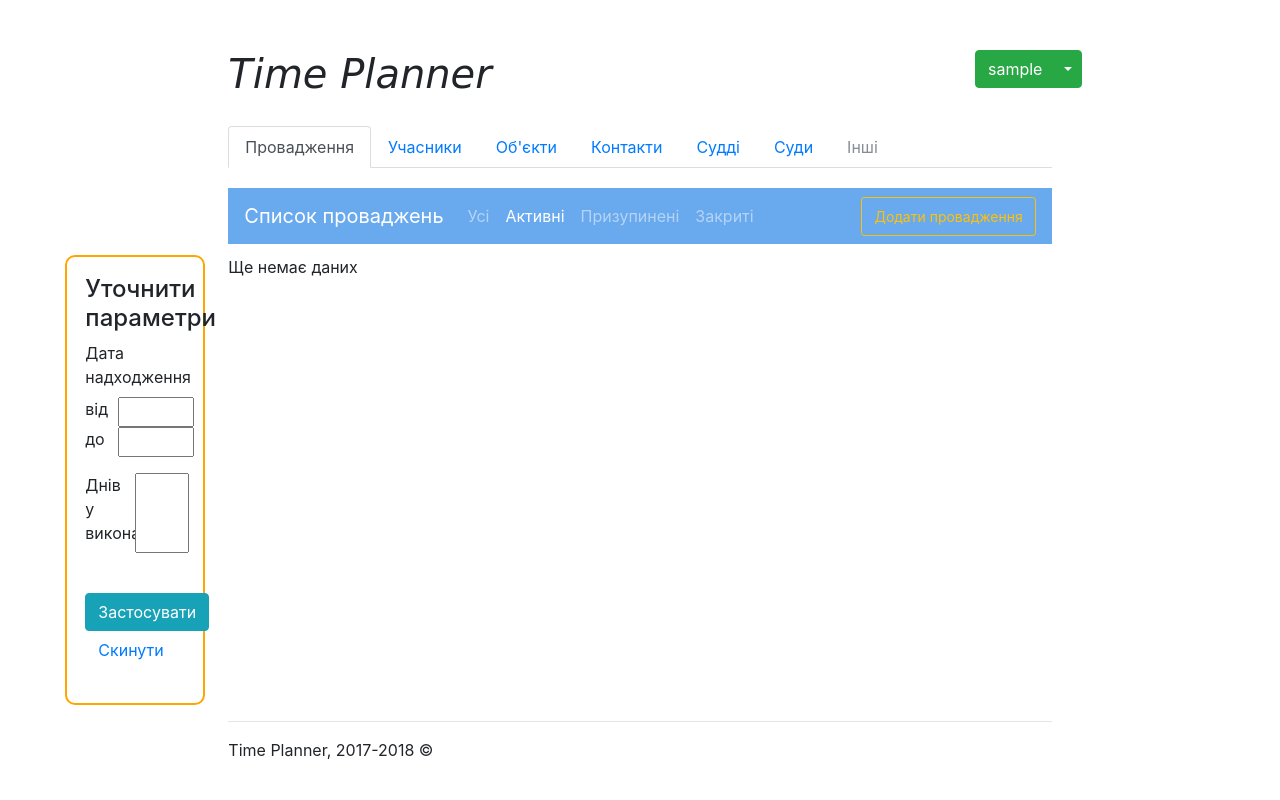
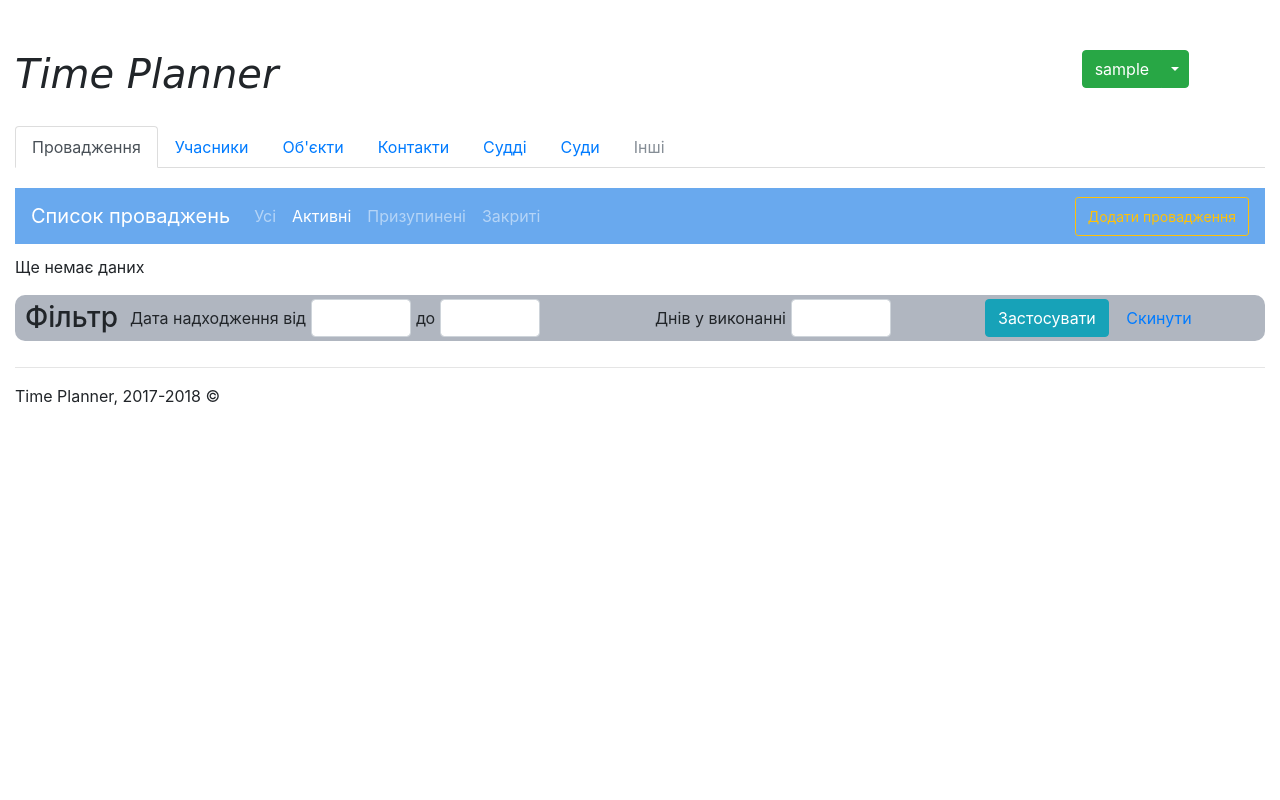
Before and after one commit to trivvet/timeplanner, a Django app: page /freports/ in a window 1280 px wide. Run offline with Django 3.2, Linux system fonts and the light colour scheme; the visitor is signed in with stand-in values (Sample User, id 1); data that the repository does not hold is empty; some libraries are stand-ins or nearby versions.

Commit message:
Stage 8 End Task 2

```diff
--- a/freports/static/main.css
+++ b/freports/static/main.css
@@ -71,6 +71,12 @@
 }
 
 /* main page */
+@media (min-width: 1200px) {
+  .container{
+    max-width: 1600px;
+  }
+}
+
 #main-header {
   margin-top:50px;
   margin-bottom: 20px;
@@ -129,22 +135,16 @@ tbody>td {
 }
 
 .filter {
-  border: 2px solid orange;
   border-radius: 10px;
-  margin-left: 50px;
-  height: 100%;
-  max-height: 500px;
-  padding: 10%;
-  min-width: 140px;
+  margin-bottom: 10px;
+  padding: 0 10px;
+  background: #b0b6c0;
 }
 
 .input-date {
   margin-right: 5px;
   margin-left: 5px;
-}
-
-#filter-button {
-  margin-top: 40px;
+  max-width: 100px;
 }
 
 .no-style-link:hover {
--- a/freports/static/main.js
+++ b/freports/static/main.js
@@ -1,9 +1,9 @@
 function initDateFields() {
-    var startDate = $('input.dateinput').val(), currentDate = new Date();
+    var startDate = $('#inputDate').val(), currentDate = new Date();
     if (!startDate) {
         var startDate = currentDate;
     }
-    $('input.dateinput').datetimepicker({
+    $('#inputDate').datetimepicker({
       format: 'YYYY-MM-DD',
       icons: {
           date: "fa fa-calendar",
@@ -14,6 +14,30 @@ function initDateFields() {
       },
       locale: 'uk',
       maxDate: currentDate,
+      viewDate: startDate,
+      defaultDate: startDate,
+      useCurrent: false,
+      daysOfWeekDisabled: [0,6]
+    });
+
+//    $('.input-group-addon').click(function(){
+//        $(this).siblings('input').focus();
+//    });
+}
+
+function initDateDecisionField() {
+    var startDate = $('#inputDate').val();
+    $('#inputDateDecision').datetimepicker({
+      format: 'YYYY-MM-DD',
+      icons: {
+          date: "fa fa-calendar",
+          previous: "fa fa-arrow-left",
+          next: "fa fa-arrow-right",
+          close: 'fa fa-times',
+          today: 'fa fa-calendar-check-o'
+      },
+      locale: 'uk',
+      maxDate: startDate,
       viewDate: startDate,
       defaultDate: startDate,
       useCurrent: false,
@@ -193,6 +217,17 @@ function addPlusButton() {
     });
 }
 
+// Change Decision Date when type Event Date
+function changeDecisionDate() {
+    $('#inputDate').focusout(function() {
+        inputDate = $('#inputDateDecision');
+        if (inputDate) {
+            inputDate.val($(this).val());
+            initDateDecisionField();
+        }
+    });
+}
+
 $(document).ready(function(){
     initDateFields();
     initDateTimeFields();
@@ -200,4 +235,5 @@ $(document).ready(function(){
     initFormPage();
     initSelectCourt();
     addPlusButton();
+    changeDecisionDate()
 })
--- a/freports/templates/freports/base.html
+++ b/freports/templates/freports/base.html
@@ -19,10 +19,9 @@
 
     <body>
         <!-- Start Container -->
-        <div class="container-fluid">
+        <div class="container">
             <div class="row" id="main-header">
-                <div class="col-2"></div>
-                <div class="col-7">
+                <div class="col-10">
                     <h1>
                         {% if user.is_authenticated %}
                         Time Planner
@@ -32,7 +31,7 @@
                     </h1>
                 </div>
                 {% if user.is_authenticated %}
-                <div class="col-sm-1">
+                <div class="col-2">
                     <div class="btn-group" role="group">
                         <button id="btnGroupDrop1" type="button" class="btn btn-success" href=""
                             aria-haspopup="true" aria-expanded="false">{{ user }}</button>
@@ -45,14 +44,12 @@
                         </div>
                     </div>
                 </div>
-                <div class="col-2"></div>
                 {% endif %}
             </div>
 
             {% if user.is_authenticated %}
             <div class="row" id="navbar">
-                <div class="col-2"></div>
-                <div class="col">
+                <div class="col-12">
                     {% url "forensic_reports_list" as url_reports %}
                     {% url "forensic_participants_list" as url_participants %}
                     {% url "report_subjects_list" as url_subjects %}
@@ -89,21 +86,17 @@
                       </li>
                     </ul>
                 </div>
-                <div class="col-2"></div>
             </div>
             {% endif %}
 
             <div class="row" id="second-header">
-                <div class="col-2"></div>
-                <div class="col-8">
+                <div class="col-12">
                     {% block title %}{% endblock title %}
                 </div>
-                <div class="col-2"></div>
             </div>
 
             <div class="row" id="message">
-                <div class="col-2"></div>
-                <div class="col">
+                <div class="col-12">
                     {% block messages %}
                         {% if messages %}
                         {% for message in messages %}
@@ -117,26 +110,22 @@
                     {% block extra_messages %}
                     {% endblock extra_messages %}
                 </div>
-                <div class="col-2"></div>
             </div>
 
             <div class="row" id="main-content">
-                <div class="col-2">
+                <div class="col-12">
+                    {% block content %}{% endblock content %}
+                </div>
+                <div class="col-12">
                     {% block extra_content %}{% endblock extra_content %}
                 </div>
-                <div class="col-8">
-                    {% block content %}{% endblock content %}
-                </div>
-                <div class="col-2"></div>
             </div>
 
             <div class="row" id="footer">
-                <div class="col-2"></div>
-                <div class="col">
+                <div class="col-12">
                     <hr />
                     <p>{% if user.is_authenticated %}Time Planner, 2017-2018 &copy;{% endif %}</p>
                 </div>
-                <div class="col-2"></div>
             </div>
 
         </div>
--- a/freports/templates/freports/reports_list.html
+++ b/freports/templates/freports/reports_list.html
@@ -195,21 +195,21 @@ order_by=date_arrived{% if order_by == 'date_arrived' and reverse != '1' %}&reve
 {% block extra_content %}
 {% if request.GET.executed != '1' %}
 <div class="filter">
-    <h4>Уточнити параметри</h4>
-    <form class="form-horizontal" action="" method="get" enctype="multipart/form-data" role="form">
+    <form class="form-inline row" action="" method="get" enctype="multipart/form-data" role="form">
+        <div class="form-group mb-1 mt-1 col-1 h3">Фільтр</div>
         <input type="hidden" name="filter_status" value="success" />
-        <div class="form-group row">
-            <label for="inputDateArrived" class="col-sm-12">Дата надходження</label>
-            <div class="col-sm-4">від</div><input type="text" id="inputDateArrived"
-                class="input-date col-sm-7 dateinput" name="date_from" value="{{ request.GET.date_from }}"/>
-            <div class="col-sm-4">до</div><input type="text" class="input-date col-sm-7 dateinput" name="date_until"
+        <div class="form-group mb-1 mt-1 col-5">
+            <label for="inputDateArrived">Дата надходження від</label>
+            <input type="text" id="inputDateArrived"
+                class="input-date dateinput form-control" name="date_from" value="{{ request.GET.date_from }}"/>
+            до<input type="text" class="input-date dateinput form-control" name="date_until"
                 value="{{ request.GET.date_until }}"/>
         </div>
-        <div class="form-group row">
-            <label for="selectDayCount" class="col-sm-6">Днів у виконанні</label>
-            <input type="number" class="col-sm-5" name="day_count" value="{{ request.GET.day_count }}"/>
+        <div class="form-group mb-1 mt-1 col-3">
+            <label for="selectDayCount">Днів у виконанні</label>
+            <input class="input-date form-control" type="number" name="day_count" value="{{ request.GET.day_count }}"/>
         </div>
-        <div class="form-group row" id="filter-button">
+        <div class="form-group mb-1 mt-1 col-3" id="filter-button">
             <div class="col">
                 <input type="submit" class="btn btn-info" value="Застосувати"
                     name="apply_button" />
--- a/freports/views/details.py
+++ b/freports/views/details.py
@@ -171,6 +171,7 @@ def add_detail(request, rid, kind):
         if detail.name == 'petition':
             new_content['received'] = detail.sending
             break
+    new_content['date'] = details[0].date.isoformat()
 
     if request.method == 'POST':
         if request.POST.get('save_button'):
```
